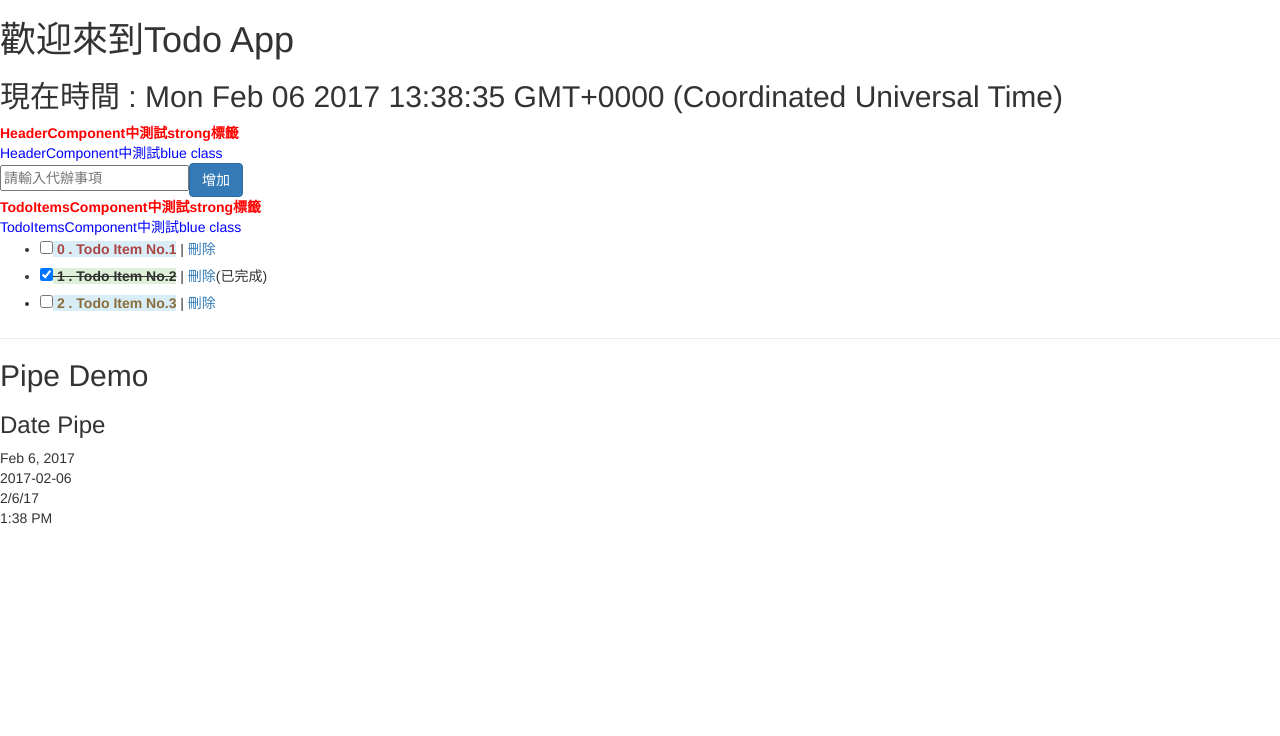
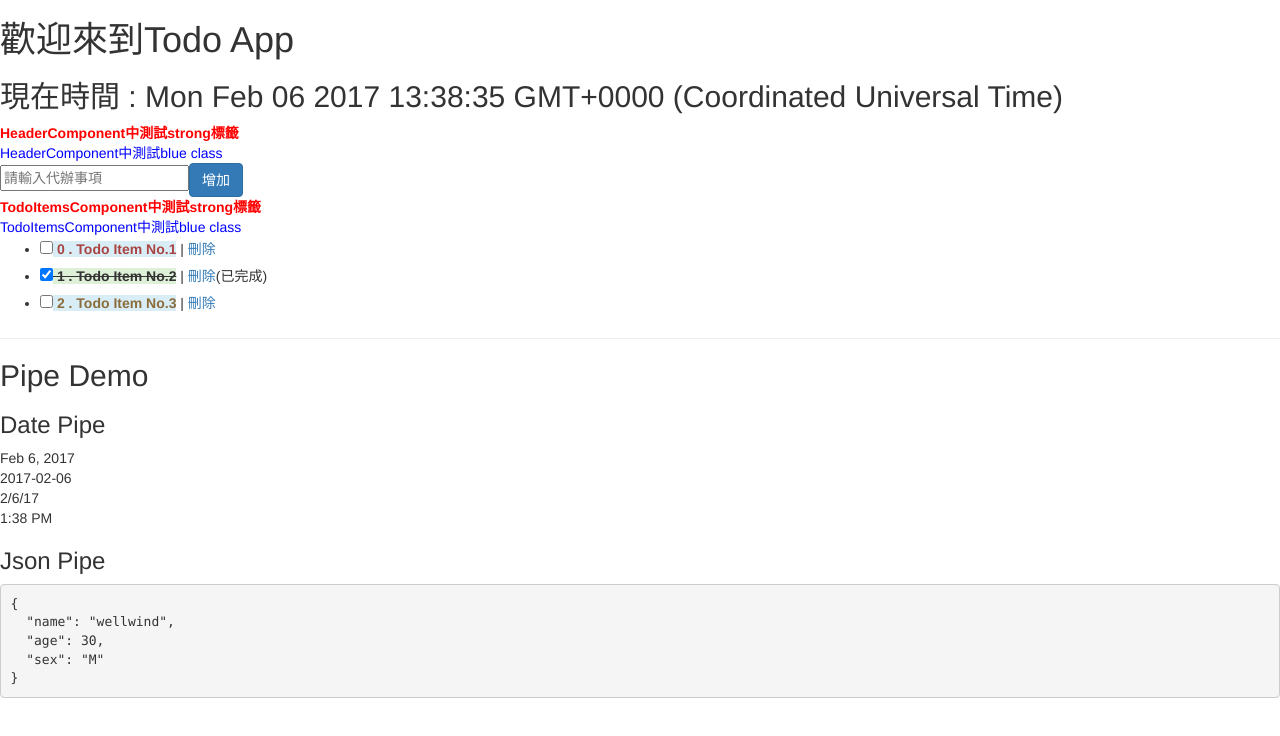
Before and after one commit to wellwind/Angular2DotblogsDemo, an Angular app: page / in a window 1280 px wide. Shown: the top 736 px of the page. Built offline with nearby package versions, Linux system fonts and the light colour scheme.

Commit message:
JsonPipe

```diff
--- a/src/app/app.component.html
+++ b/src/app/app.component.html
@@ -17,3 +17,7 @@
 <div>{{ today | date:'shortDate' }}</div>
 
 <div>{{ today | date:'shortTime' }}</div>
+
+<h3>Json Pipe</h3>
+
+<pre>{{ bio | json }}</pre>
--- a/src/app/app.component.ts
+++ b/src/app/app.component.ts
@@ -9,6 +9,11 @@ import { Component } from '@angular/core';
 export class AppComponent {
   title = 'app works!';
   today = new Date();
+  bio = {
+    name: 'wellwind',
+    age: 30,
+    sex: 'M'
+  };
   constructor(private todoListService: TodoListService) {
   }
 }
```
